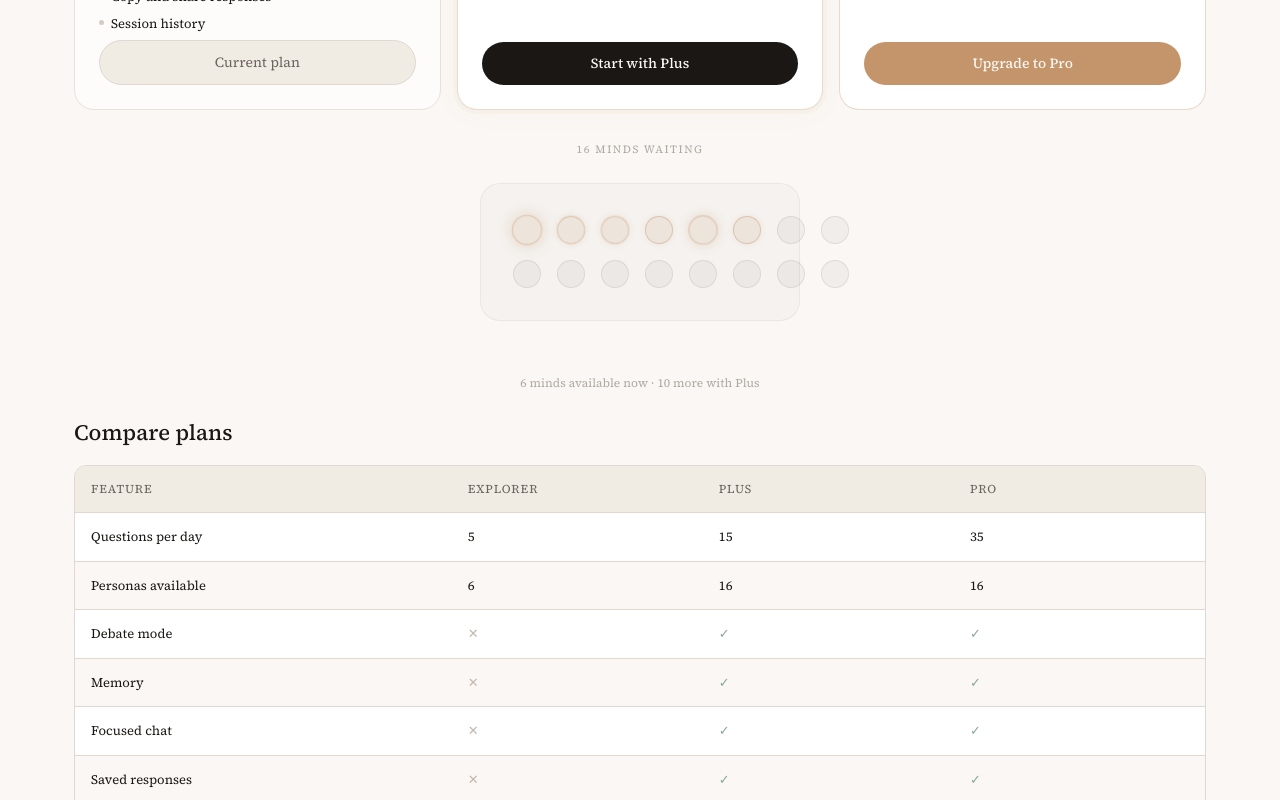
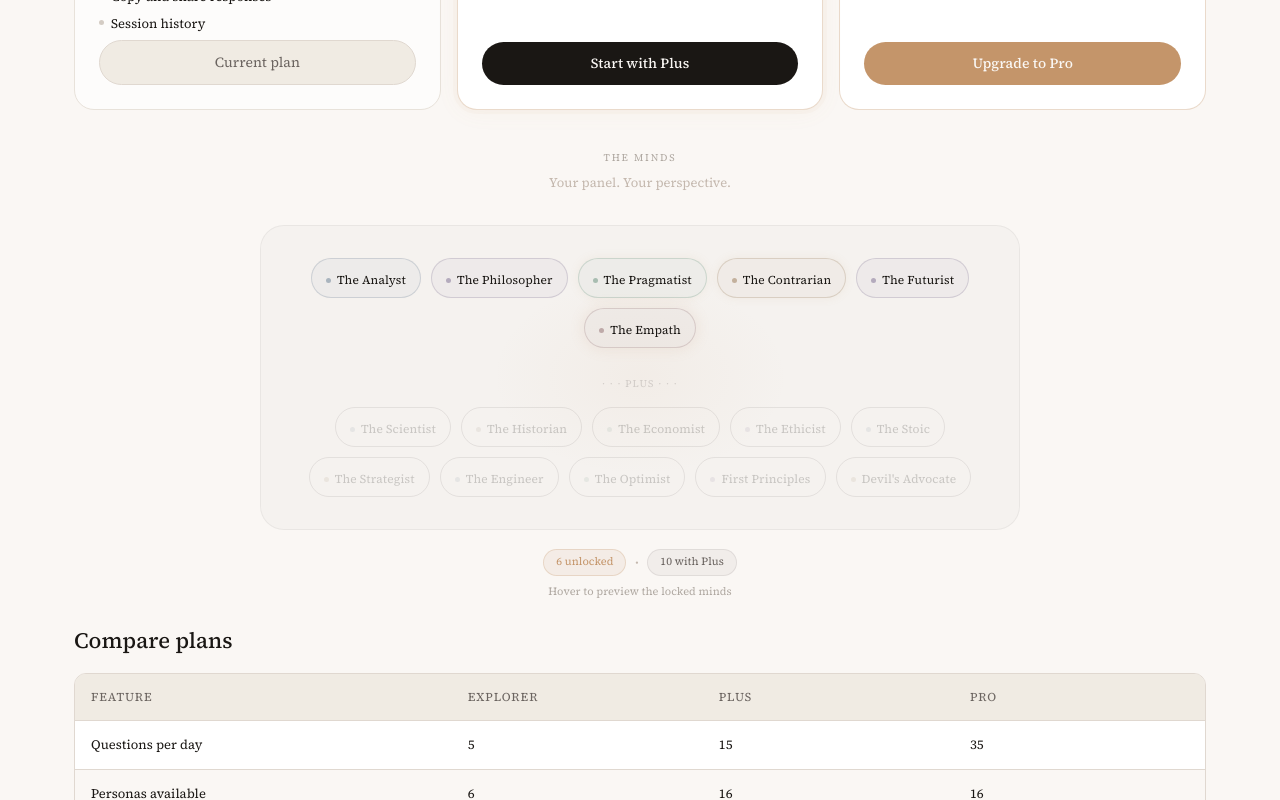
Before and after one commit to sahajpatel123/Multi-AI-Agents, a React (Vite) app in the folder frontend/: page /pricing in a window 1280 px wide. Shown: the part 750-1550 px from the top of the page. Built offline with nearby package versions, Linux system fonts and the light colour scheme; no server answers.

Commit message:
feat: redesign minds section with persona pill cards on pricing page

```diff
--- a/frontend/src/pages/PricingPage.tsx
+++ b/frontend/src/pages/PricingPage.tsx
@@ -1,4 +1,4 @@
-import { useCallback, useEffect, useState } from 'react';
+import { Fragment, useCallback, useEffect, useRef, useState } from 'react';
 import { Check, CheckCircle } from 'lucide-react';
 import { useNavigate } from 'react-router-dom';
 import { getSubscriptionStatus } from '../api';
@@ -73,26 +73,42 @@ const architectFeatures = [
   'Early access to new minds',
 ];
 
-const personaNames = [
-  'Analyst',
-  'Philosopher',
-  'Pragmatist',
-  'Contrarian',
-  'Futurist',
-  'Empath',
-  'Scientist',
-  'Historian',
-  'Economist',
-  'Ethicist',
-  'Stoic',
-  'Strategist',
-  'Engineer',
-  'Optimist',
-  'First Principles',
-  "Devil's Advocate",
+const MINDS = [
+  { name: 'The Analyst', locked: false, color: '#8C9BAB' },
+  { name: 'The Philosopher', locked: false, color: '#9B8FAA' },
+  { name: 'The Pragmatist', locked: false, color: '#8AA899' },
+  { name: 'The Contrarian', locked: false, color: '#B0977E' },
+  { name: 'The Futurist', locked: false, color: '#9B8FAA' },
+  { name: 'The Empath', locked: false, color: '#AA8F8F' },
+  { name: 'The Scientist', locked: true, color: '#8C9BAB' },
+  { name: 'The Historian', locked: true, color: '#A89B8C' },
+  { name: 'The Economist', locked: true, color: '#8AA899' },
+  { name: 'The Ethicist', locked: true, color: '#9B8FAA' },
+  { name: 'The Stoic', locked: true, color: '#8C9BAB' },
+  { name: 'The Strategist', locked: true, color: '#B0977E' },
+  { name: 'The Engineer', locked: true, color: '#8C9BAB' },
+  { name: 'The Optimist', locked: true, color: '#8AA899' },
+  { name: 'First Principles', locked: true, color: '#9B8FAA' },
+  { name: "Devil's Advocate", locked: true, color: '#B0977E' },
+] as const;
+
+const unlockedPillTimings = [
+  '3.2s 0s',
+  '2.8s 0.3s',
+  '3.5s 0.6s',
+  '2.6s 0.9s',
+  '3.0s 0.2s',
+  '2.4s 0.7s',
 ];
 
-const unlockedDotDurations = ['2.4s', '2.8s', '3.2s', '2.0s', '2.6s', '3.0s'];
+function hexToRgba(hex: string, alpha: number) {
+  const normalized = hex.replace('#', '');
+  const bigint = Number.parseInt(normalized, 16);
+  const r = (bigint >> 16) & 255;
+  const g = (bigint >> 8) & 255;
+  const b = bigint & 255;
+  return `rgba(${r}, ${g}, ${b}, ${alpha})`;
+}
 
 function isSubFeature(item: string) {
   return (
@@ -192,8 +208,10 @@ export function PricingPage() {
   const [upgradeSuccessLabel, setUpgradeSuccessLabel] = useState('');
   const [freeCtaHover, setFreeCtaHover] = useState(false);
   const [subscriptionStatus, setSubscriptionStatus] = useState<string | null>(null);
-  const [mindsHovered, setMindsHovered] = useState(false);
+  const [sectionHovered, setSectionHovered] = useState(false);
   const [hoveredMind, setHoveredMind] = useState<number | null>(null);
+  const [mindsInView, setMindsInView] = useState(false);
+  const mindsSectionRef = useRef<HTMLElement | null>(null);
 
   useEffect(() => {
     if (isAuthenticated) {
@@ -207,6 +225,25 @@ export function PricingPage() {
 
     setSubscriptionStatus(null);
   }, [isAuthenticated]);
+
+  useEffect(() => {
+    const node = mindsSectionRef.current;
+    if (!node) return;
+
+    const observer = new IntersectionObserver(
+      ([entry]) => {
+        if (entry.isIntersecting) {
+          setMindsInView(true);
+          observer.disconnect();
+        }
+      },
+      { threshold: 0.2 },
+    );
+
+    observer.observe(node);
+
+    return () => observer.disconnect();
+  }, []);
 
   const getCurrentPlanKey = () => {
     if (isPro) return 'pro';
@@ -286,18 +323,6 @@ export function PricingPage() {
         minHeight: '100vh',
       }}
     >
-      <style>{`
-        @keyframes dotBreathe {
-          0%, 100% {
-            box-shadow: 0 0 6px rgba(196,149,106,0.15);
-            transform: scale(1);
-          }
-          50% {
-            box-shadow: 0 0 14px rgba(196,149,106,0.35);
-            transform: scale(1.08);
-          }
-        }
-      `}</style>
       <Navbar />
 
       <div style={{ maxWidth: '1180px', margin: '0 auto', padding: '2rem 24px 1.5rem' }}>
@@ -746,120 +771,191 @@ export function PricingPage() {
           </div>
         </section>
 
-        <section style={{ maxWidth: '680px', margin: '2rem auto 0', textAlign: 'center' }}>
+        <section ref={mindsSectionRef} style={{ maxWidth: '760px', margin: '2.5rem auto 0', textAlign: 'center' }}>
           <p
             style={{
-              fontSize: '11px',
-              letterSpacing: '.14em',
+              fontSize: '10px',
+              letterSpacing: '.18em',
               textTransform: 'uppercase',
               color: '#B0A9A2',
-              marginBottom: '1.5rem',
+              marginBottom: '0.5rem',
             }}
           >
-            16 minds waiting
+            THE MINDS
           </p>
+          <p style={{ fontSize: '13px', color: '#C4B8AE', marginBottom: '2rem' }}>Your panel. Your perspective.</p>
 
           <div
-            onMouseEnter={() => setMindsHovered(true)}
+            onMouseEnter={() => setSectionHovered(true)}
             onMouseLeave={() => {
-              setMindsHovered(false);
+              setSectionHovered(false);
               setHoveredMind(null);
             }}
             style={{
-              maxWidth: '320px',
-              margin: '0 auto',
+              display: 'flex',
+              flexWrap: 'wrap',
+              gap: '10px',
+              justifyContent: 'center',
+              padding: '2rem 2.5rem',
+              background: 'rgba(26,23,20,0.02)',
+              border: '0.5px solid rgba(26,23,20,0.05)',
+              borderRadius: '24px',
+              position: 'relative',
+              overflow: 'hidden',
             }}
           >
             <div
+              aria-hidden
               style={{
-                display: 'grid',
-                gridTemplateColumns: 'repeat(8, 1fr)',
-                gap: '16px',
-                maxWidth: '320px',
-                margin: '0 auto',
-                padding: '2rem',
-                background: 'rgba(26,23,20,0.02)',
-                borderRadius: '20px',
-                border: '0.5px solid rgba(26,23,20,0.05)',
+                position: 'absolute',
+                top: '50%',
+                left: '50%',
+                transform: 'translate(-50%, -50%)',
+                width: '300px',
+                height: '200px',
+                background: 'radial-gradient(ellipse, rgba(196,149,106,0.06) 0%, transparent 70%)',
+                pointerEvents: 'none',
+                zIndex: 0,
               }}
-            >
-              {personaNames.map((name, index) => {
-                const unlocked = index < 6 || isPlus || isPro;
-                const litLocked = !unlocked && mindsHovered;
-                const lockedDelay = `${Math.max(index - 6, 0) * 60}ms`;
+            />
 
-                return (
+            {MINDS.map((mind, index) => {
+              const locked = (isPlus || isPro) ? false : mind.locked;
+              const isWaveLit = locked && sectionHovered;
+              const isUnlockedHover = !locked && hoveredMind === index;
+              const enterDelay = `${index * 40}ms`;
+              const lockedDelay = `${Math.max(index - 6, 0) * 50}ms`;
+
+              return (
+                <Fragment key={mind.name}>
                   <div
-                    key={name}
-                    style={{ position: 'relative', width: '28px', height: '28px', justifySelf: 'center' }}
                     onMouseEnter={() => setHoveredMind(index)}
                     onMouseLeave={() => setHoveredMind((current) => (current === index ? null : current))}
+                    style={{
+                      position: 'relative',
+                      zIndex: 1,
+                      padding: '7px 14px',
+                      borderRadius: '999px',
+                      cursor: 'default',
+                      transition: 'all 400ms ease',
+                      transitionDelay: locked ? (sectionHovered ? lockedDelay : '0ms') : '0ms',
+                      border: locked
+                        ? isWaveLit
+                          ? `1px solid ${hexToRgba(mind.color, 0.2)}`
+                          : '1px solid rgba(26,23,20,0.08)'
+                        : `1px solid ${hexToRgba(mind.color, isUnlockedHover ? 0.5 : 0.35)}`,
+                      background: locked
+                        ? isWaveLit
+                          ? hexToRgba(mind.color, 0.05)
+                          : 'transparent'
+                        : hexToRgba(mind.color, isUnlockedHover ? 0.12 : 0.07),
+                      transform: isUnlockedHover ? 'translateY(-1px)' : 'translateY(0)',
+                      boxShadow: locked
+                        ? 'none'
+                        : isUnlockedHover
+                          ? `0 4px 12px ${hexToRgba(mind.color, 0.15)}`
+                          : undefined,
+                      animation: `${mindsInView ? 'mindEnter 400ms cubic-bezier(0.16,1,0.3,1) both' : 'none'}${!locked ? `, pillBreathe ${unlockedPillTimings[Math.min(index, 5)]} ease-in-out infinite` : ''}`,
+                      animationDelay: mindsInView ? `${enterDelay}${!locked ? ', 0s' : ''}` : undefined,
+                      opacity: mindsInView ? 1 : 0,
+                    }}
                   >
-                    <div
+                    <span
                       style={{
-                        width: '28px',
-                        height: '28px',
+                        width: '5px',
+                        height: '5px',
                         borderRadius: '50%',
-                        position: 'relative',
-                        cursor: 'default',
-                        transition: 'all 400ms ease',
-                        transitionDelay: litLocked ? lockedDelay : '0ms',
-                        background: unlocked ? 'rgba(196,149,106,0.15)' : litLocked ? 'rgba(196,149,106,0.1)' : 'rgba(26,23,20,0.04)',
-                        border: unlocked
-                          ? '1.5px solid rgba(196,149,106,0.4)'
-                          : litLocked
-                            ? '1.5px solid rgba(196,149,106,0.25)'
-                            : '1.5px solid rgba(26,23,20,0.08)',
-                        boxShadow: unlocked
-                          ? '0 0 8px rgba(196,149,106,0.15)'
-                          : litLocked
-                            ? '0 0 10px rgba(196,149,106,0.1)'
-                            : 'none',
-                        transform: litLocked ? 'scale(1.05)' : 'scale(1)',
-                        animation: unlocked ? `dotBreathe ${unlockedDotDurations[Math.min(index, 5)]} ease-in-out infinite` : 'none',
+                        background: mind.color,
+                        opacity: locked ? (isWaveLit ? 0.35 : 0.15) : 0.7,
+                        display: 'inline-block',
+                        marginRight: '6px',
+                        verticalAlign: 'middle',
                       }}
                     />
-                    <div
+                    <span
                       style={{
-                        position: 'absolute',
-                        bottom: '36px',
-                        left: '50%',
-                        transform: 'translateX(-50%)',
-                        background: '#1A1714',
-                        color: '#FAF7F4',
-                        fontSize: '10px',
-                        padding: '4px 8px',
-                        borderRadius: '6px',
+                        fontSize: '12px',
+                        fontWeight: 400,
+                        color: locked ? (isWaveLit ? 'rgba(26,23,20,0.5)' : 'rgba(26,23,20,0.2)') : '#1A1714',
+                        letterSpacing: '0.01em',
                         whiteSpace: 'nowrap',
-                        pointerEvents: 'none',
-                        opacity: hoveredMind === index ? 1 : 0,
-                        transition: 'opacity 150ms ease',
-                        zIndex: 10,
                       }}
                     >
-                      {name}
-                    </div>
+                      {mind.name}
+                    </span>
                   </div>
-                );
-              })}
-            </div>
 
-            <p
-              style={{
-                opacity: mindsHovered ? 1 : 0,
-                fontSize: '12px',
-                color: isPlus || isPro ? '#5A8A5A' : '#C4956A',
-                marginTop: '1rem',
-                transition: 'opacity 300ms ease',
-              }}
-            >
-              {isPlus || isPro ? 'All 16 minds unlocked' : 'Unlock all 16 minds with Plus'}
-            </p>
+                  {!isPlus && !isPro && index === 5 ? (
+                    <Fragment>
+                      <div
+                        style={{
+                          width: '100%',
+                          height: 0,
+                          margin: '2px 0',
+                          opacity: mindsInView ? 1 : 0,
+                          animation: mindsInView ? 'mindEnter 400ms cubic-bezier(0.16,1,0.3,1) both' : 'none',
+                          animationDelay: '240ms',
+                        }}
+                      />
+                      <div
+                        style={{
+                          width: '100%',
+                          textAlign: 'center',
+                          fontSize: '10px',
+                          letterSpacing: '.12em',
+                          textTransform: 'uppercase',
+                          color: 'rgba(26,23,20,0.15)',
+                          margin: '4px 0 6px',
+                          opacity: mindsInView ? 1 : 0,
+                          animation: mindsInView ? 'mindEnter 400ms cubic-bezier(0.16,1,0.3,1) both' : 'none',
+                          animationDelay: '280ms',
+                        }}
+                      >
+                        · · · Plus · · ·
+                      </div>
+                    </Fragment>
+                  ) : null}
+                </Fragment>
+              );
+            })}
           </div>
 
-          <p style={{ marginTop: '1.2rem', fontSize: '12px', color: '#B0A9A2' }}>
-            {isPlus || isPro ? 'All 16 minds available in your panel' : '6 minds available now · 10 more with Plus'}
-          </p>
+          <div style={{ marginTop: '1.2rem' }}>
+            {isPlus || isPro ? (
+              <p style={{ fontSize: '12px', color: '#8AA899' }}>All 16 minds available in your panel</p>
+            ) : (
+              <>
+                <div style={{ display: 'flex', alignItems: 'center', justifyContent: 'center', gap: '8px' }}>
+                  <span
+                    style={{
+                      background: 'rgba(196,149,106,0.1)',
+                      border: '0.5px solid rgba(196,149,106,0.25)',
+                      color: '#C4956A',
+                      fontSize: '11px',
+                      padding: '4px 12px',
+                      borderRadius: '999px',
+                    }}
+                  >
+                    6 unlocked
+                  </span>
+                  <span style={{ color: '#C4B8AE' }}>·</span>
+                  <span
+                    style={{
+                      background: 'rgba(26,23,20,0.04)',
+                      border: '0.5px solid rgba(26,23,20,0.08)',
+                      color: '#6B6460',
+                      fontSize: '11px',
+                      padding: '4px 12px',
+                      borderRadius: '999px',
+                    }}
+                  >
+                    10 with Plus
+                  </span>
+                </div>
+                <p style={{ marginTop: '0.5rem', fontSize: '11px', color: '#B0A9A2' }}>Hover to preview the locked minds</p>
+              </>
+            )}
+          </div>
         </section>
 
         <section style={{ marginBottom: '3rem', marginTop: '1.5rem' }}>
```
Also changed, not shown: frontend/src/index.css (+20 -0 lines).
